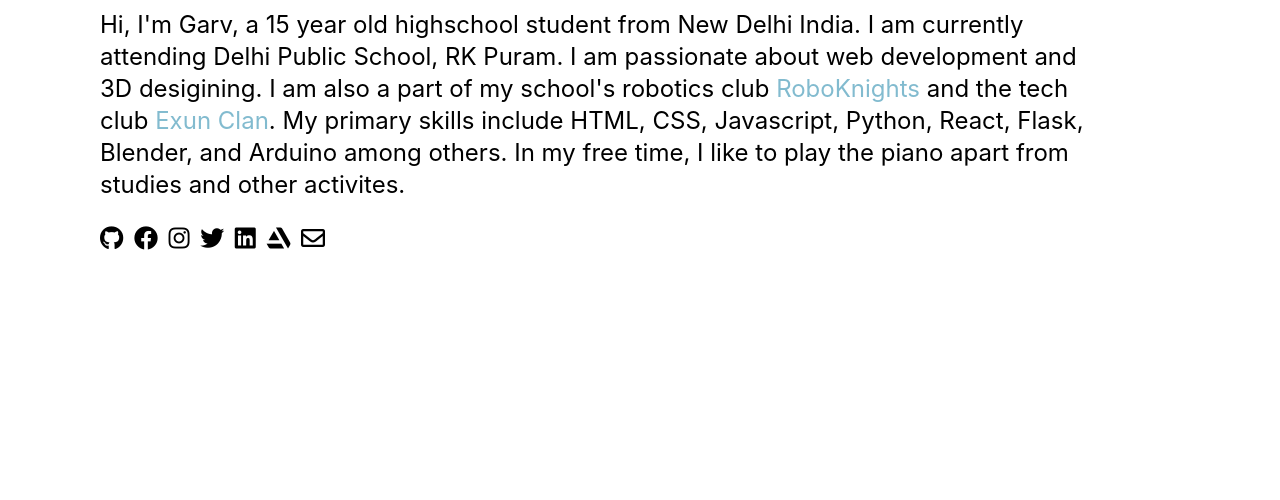
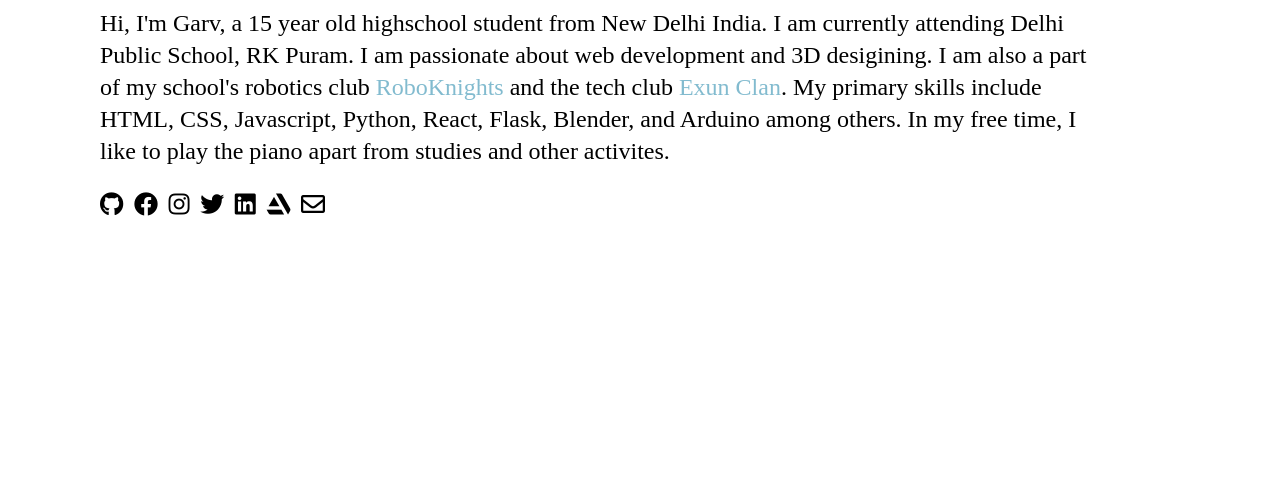
Before and after one commit to AakarGupta-coder/GarvJain03.github.io, a plain HTML site: page index.html in a window 1280 px wide. Shown: the part 300-800 px from the top of the page. Drawn offline with Linux system fonts and the light colour scheme.

Commit message:
Update index.css

```diff
--- a/css/index.css
+++ b/css/index.css
@@ -4,8 +4,7 @@
   text-decoration: none;
   list-style: none;
   box-sizing: border-box;
-  font-family: -apple-system, BlinkMacSystemFont, "Segoe UI", Roboto, Oxygen,
-    Ubuntu, Cantarell, "Open Sans", "Helvetica Neue", sans-serif;
+  font-family: 'poppins';
   transition: 0.08s ease-in-out;
 }
 
```
